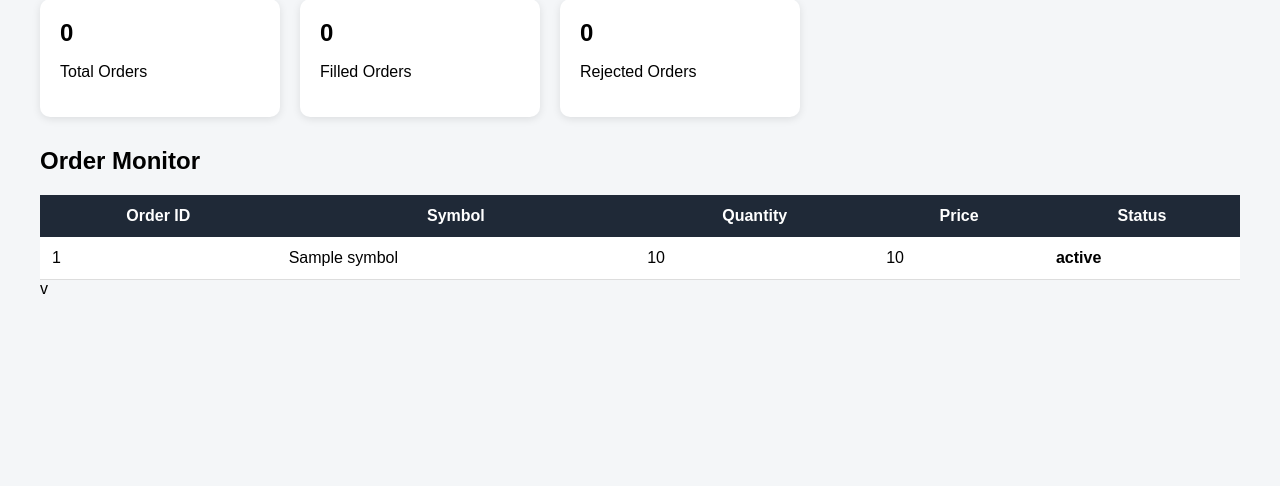
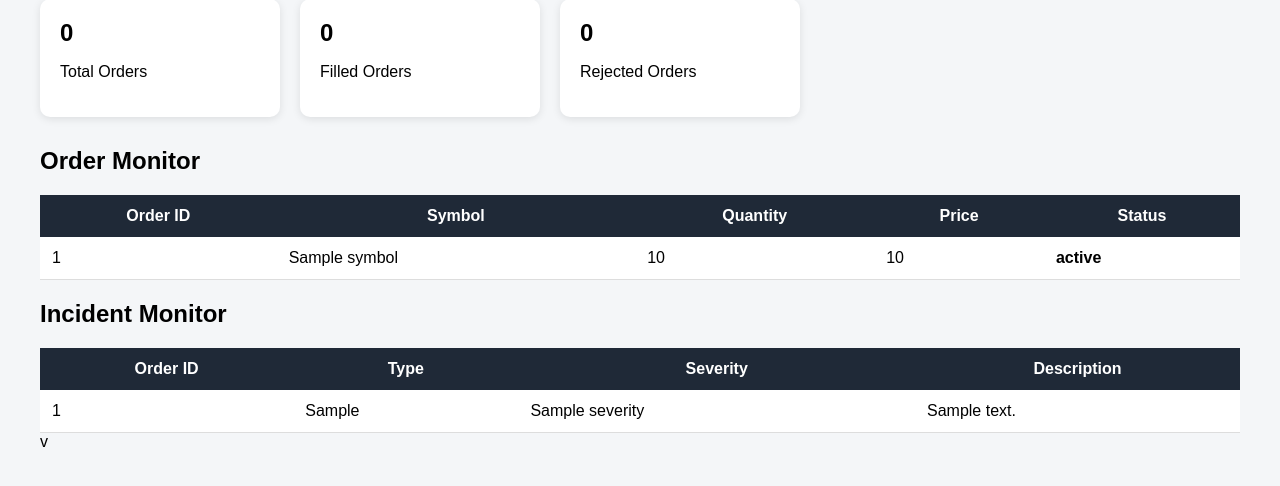
Before and after one commit to kartalceren1/electronic-trading-support, a Flask app: page / in a window 1280 px wide. Shown: the part 99-585 px from the top of the page. Run offline with Flask 3, Linux system fonts and the light colour scheme; a database or web service that is not in the repository returns one stand-in record (values such as "Sample title"); data that the repository does not hold is empty; some libraries are stand-ins or nearby versions.

Commit message:
Add incident monitoring dashboard

```diff
--- a/app/dashboard.py
+++ b/app/dashboard.py
@@ -1,6 +1,5 @@
 from flask import Flask, render_template
 from database import get_connection
-
 
 app = Flask(
     __name__,
@@ -14,6 +13,7 @@ def home():
 
     cursor = connection.cursor()
 
+    # Get all orders
     cursor.execute(
         """
         SELECT client_order_id,
@@ -27,6 +27,7 @@ def home():
 
     orders = cursor.fetchall()
 
+    # Count total orders
     cursor.execute(
         """
         SELECT COUNT(*)
@@ -36,6 +37,7 @@ def home():
 
     total_orders = cursor.fetchone()[0]
 
+    # Count filled orders
     cursor.execute(
         """
         SELECT COUNT(*)
@@ -46,6 +48,7 @@ def home():
 
     filled = cursor.fetchone()[0]
 
+    # Count rejected orders
     cursor.execute(
         """
         SELECT COUNT(*)
@@ -56,6 +59,20 @@ def home():
 
     rejected = cursor.fetchone()[0]
 
+    # Get incidents
+    cursor.execute(
+        """
+        SELECT order_id,
+               incident_type,
+               severity,
+               description
+        FROM incidents
+        """
+    )
+
+    incidents = cursor.fetchall()
+    print(incidents)
+
     cursor.close()
     connection.close()
 
@@ -64,7 +81,8 @@ def home():
         orders=orders,
         total_orders=total_orders,
         filled=filled,
-        rejected=rejected
+        rejected=rejected,
+        incidents=incidents
     )
 
 
--- a/templates/dashboard.html
+++ b/templates/dashboard.html
@@ -185,6 +185,36 @@ Electronic Trading Support Dashboard
 
 </table>
 
+<h2>Incident Monitor</h2>
+
+<table>
+
+<tr>
+<th>Order ID</th>
+<th>Type</th>
+<th>Severity</th>
+<th>Description</th>
+</tr>
+
+
+{% for incident in incidents %}
+
+<tr>
+
+<td>{{ incident[0] }}</td>
+
+<td>{{ incident[1] }}</td>
+
+<td>{{ incident[2] }}</td>
+
+<td>{{ incident[3] }}</td>
+
+</tr>
+
+{% endfor %}
+
+</table>
+
 
 </body>
 
```
Also changed, not shown: sql/create_tables.sql (+8 -0 lines).
